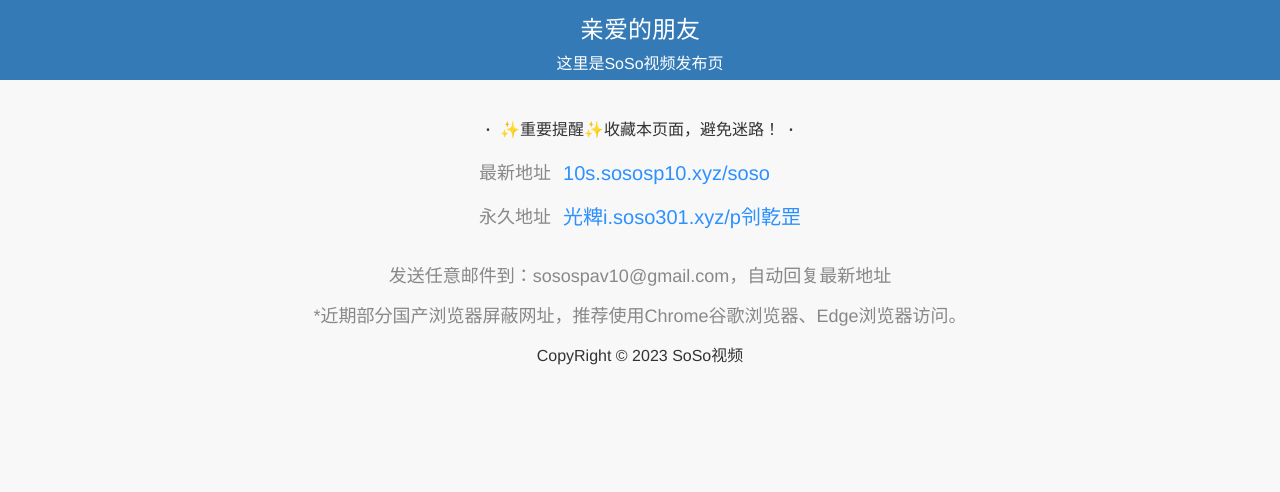
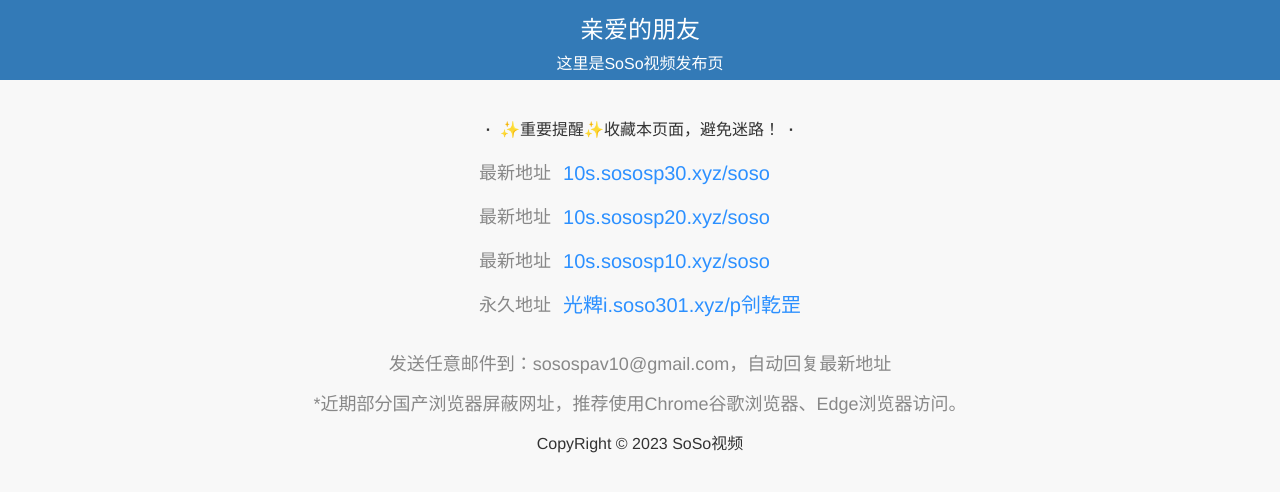
Before and after one commit to sososp/sososp.github.com, a plain HTML site: page index.html in a window 1280 px wide. Drawn offline with Linux system fonts and the light colour scheme.

Commit message:
Update index.html

```diff
--- a/index.html
+++ b/index.html
@@ -36,6 +36,8 @@
 		<div class="main">
             <div class="x2"><b>·</b>&nbsp;&nbsp;✨重要提醒✨收藏本页面，避免迷路！&nbsp;&nbsp;<b>·</b></div>
             <table class="xianlu">
+		    <tr><th>最新地址&nbsp;&nbsp;</th><td><a href="https://10s.sososp30.xyz/soso" target="_blank">10s.sososp30.xyz/soso</a></td></tr>
+		    <tr><th>最新地址&nbsp;&nbsp;</th><td><a href="https://10s.sososp20.xyz/soso" target="_blank">10s.sososp20.xyz/soso</a></td></tr>
                 <tr><th>最新地址&nbsp;&nbsp;</th><td><a href="https://10s.sososp10.xyz/soso" target="_blank">10s.sososp10.xyz/soso</a></td></tr>
                 <tr><th>永久地址&nbsp;&nbsp;</th><td><a href="https://光粺i.soso301.xyz/p刢亁罡" target="_blank">光粺i.soso301.xyz/p刢亁罡</a></td></tr>
             </table>
```
